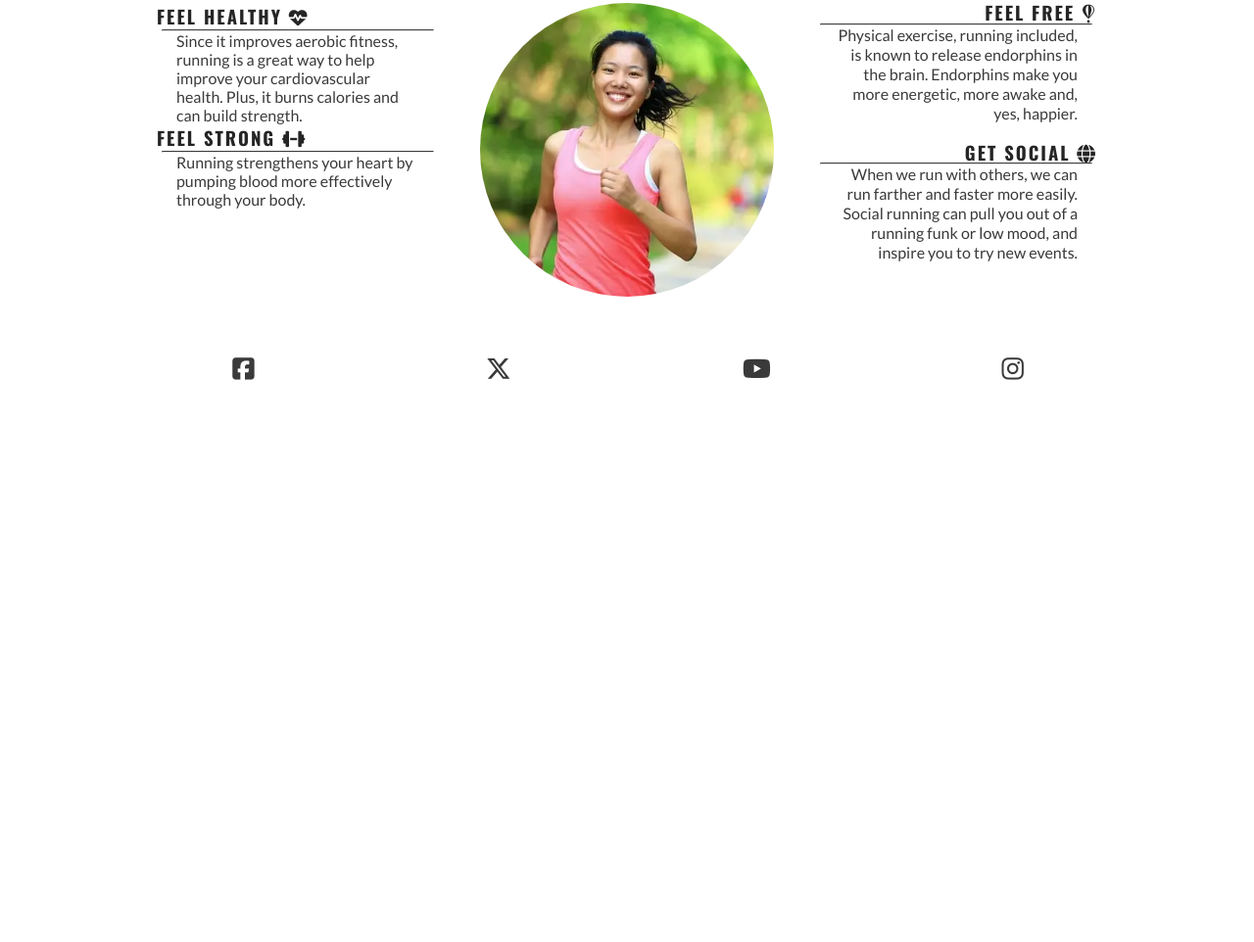
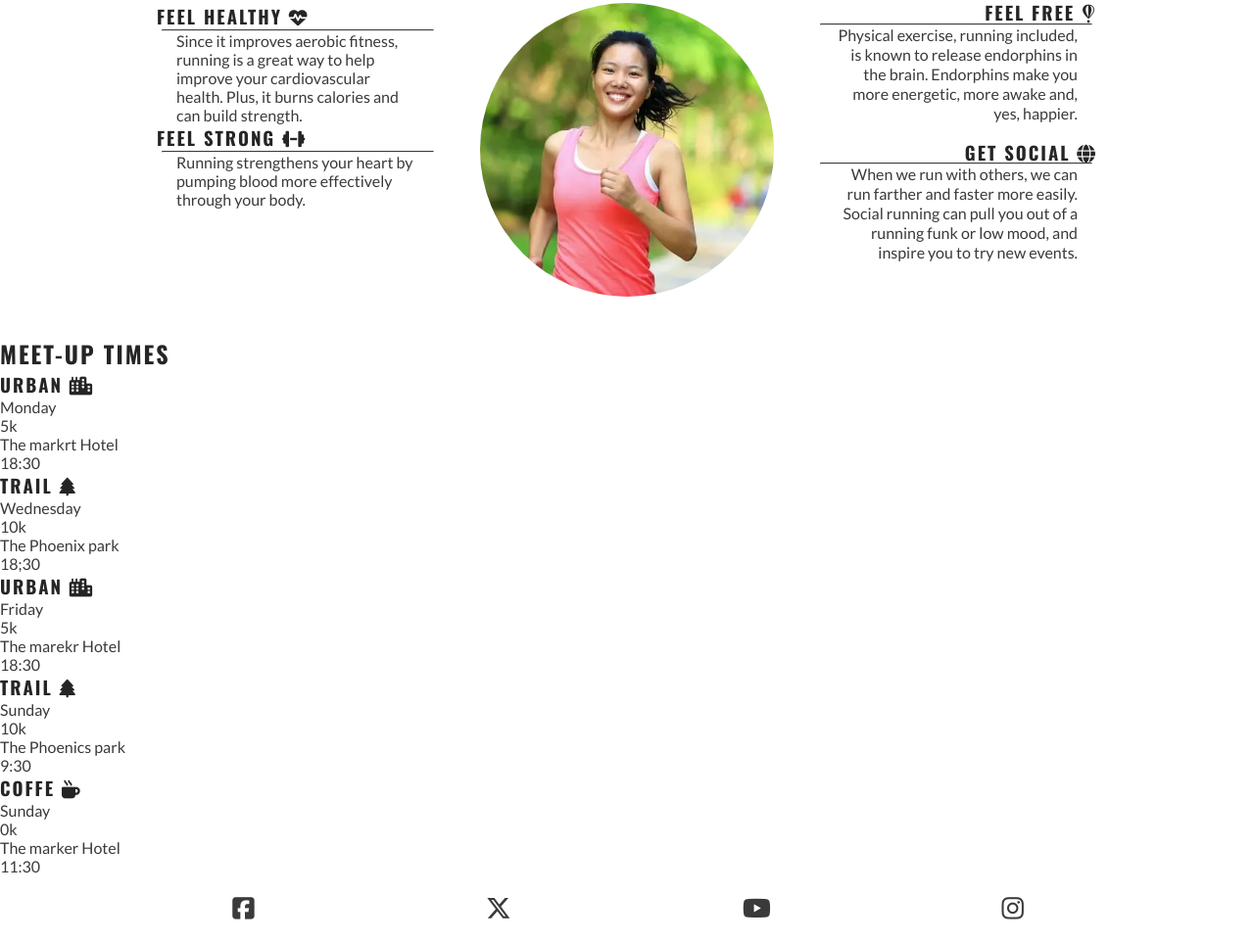
Before and after one commit to kasemdeautsch/Love-running-project, a plain HTML site: page index.html in a window 1280 px wide. Shown: the part 782-1744 px from the top of the page at 98% size. Before the commit the page ends 1193 px from the top, so only its background shows below. Drawn offline with nearby package versions, Linux system fonts and the light colour scheme; files that its build step writes are made by us from their sources; files whose address does not match are found by name.

Commit message:
add meetup section

```diff
--- a/assets/css/style.css
+++ b/assets/css/style.css
@@ -239,4 +239,3 @@ div hr{
         align-self: flex-end;
     }
 }
-}
--- a/index.html
+++ b/index.html
@@ -104,6 +104,59 @@
                 </div>
             </div>
         </section>
+        <!--meeting-->
+        <section id="meetup">
+            <h2>Meet-up Times</h2>
+            <div id="times">
+                <div>
+                    <h3>Urban
+                        <i class="fa-solid fa-city"></i>
+                    </h3>
+                    <p>Monday</p>
+                    <p>5k</p>
+                    <p>The markrt Hotel</p>
+                    <p>18:30</p>
+                </div>
+                <div>
+                    <h3>Trail
+                        <i class="fa-solid fa-tree"></i>
+                    </h3>
+                    <p>Wednesday</p>
+                    <p>10k</p>
+                    <p>The Phoenix park</p>
+                    <p>18;30</p>
+                </div>
+                <div>
+                    <h3>Urban
+                        <i class="fa-solid fa-city"></i>
+                    </h3>
+                    <p>Friday</p>
+                    <p>5k</p>
+                    <p>The marekr Hotel</p>
+                    <p>18:30</p>
+                </div>
+                <div>
+                    <h3>Trail
+                        <i class="fa-solid fa-tree"></i>
+                    </h3>
+                    <p>Sunday</p>
+                    <p>10k</p>
+                    <p>The Phoenics park</p>
+                    <p>9:30</p>
+                </div>
+                <div>
+                    <h3>Coffe
+                        <i class="fa-solid fa-mug-hot"></i>
+                    </h3>
+                    <p>Sunday</p>
+                    <p>0k</p>
+                    <p>The marker Hotel</p>
+                    <p>11:30</p>
+                </div>
+            </div>
+
+
+        </section>
     </main>
 
     <!-- Footer -->
```
